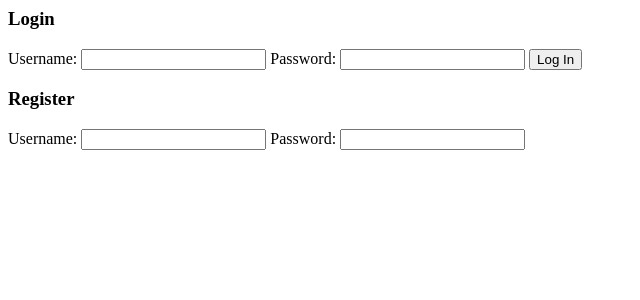
After one commit to cheekujodhpur/wncc-sctf, a PHP site: page /login.php in a window 1280 px wide. The commit adds this page. Shown: the top 300 px of the page, without its empty margins (0-640 px from the left). Run offline with PHP 8.4, Linux system fonts and the light colour scheme; a stand-in replaces the project's code that opens the database connection.

Commit message:
adding login page

```diff
--- a/site/index.php
+++ b/site/index.php
@@ -14,5 +14,6 @@ session_start();
         <?php include "masthead.php"; ?>
         <?php include "marquee.php"; ?>
         <?php include "userinfo.php"; ?>
+        <?php include "login.php"; ?>
     </body>
 </html>
--- /dev/null
+++ b/site/login.php
@@ -0,0 +1,24 @@
+<?php
+    if(!isset($_SESSION['user']))
+    {
+?>
+<h3>Login</h3>
+<form action="auth.php" method="POST">
+    <label for="username">Username:</label>
+    <input type = "text" name = "username" />
+    <label for="password">Password:</label>
+    <input type = "password" name = "password" />
+
+    <input type = "submit" value = "Log In" />
+</form>
+
+<h3>Register</h3>
+<form action="register.php" method="POST">
+    <label for="username">Username:</label>
+    <input type = "text" name = "username" />
+    <label for="password">Password:</label>
+    <input type = "password" name = "password" />
+</form>
+<?php
+    }
+?>
```
Also changed, not shown: site/userinfo.php (+7 -1 lines).
